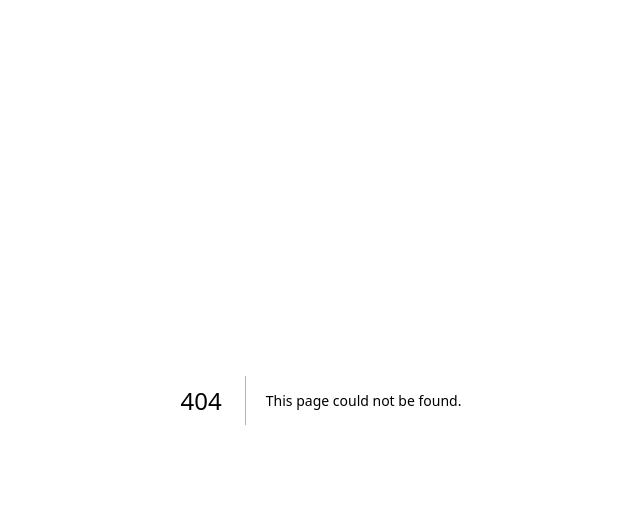
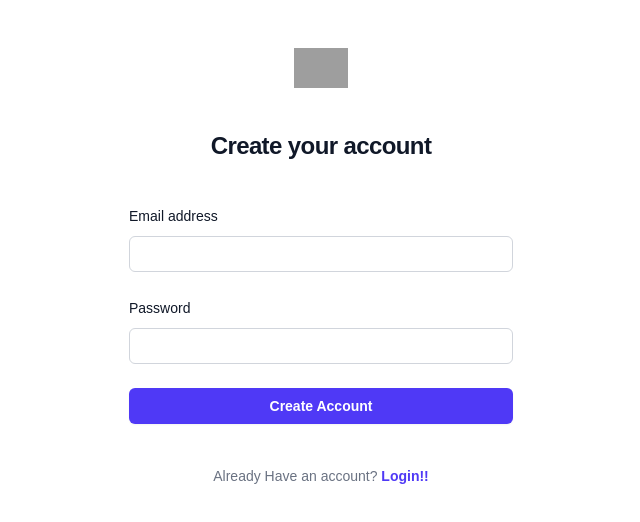
Before and after one commit to ayu-bhar/raks, a Next.js app: page /auth/signup in a window 1280 px wide. Before the commit this address had no page. Shown: the top 522 px of the page, without its empty margins (319-959 px from the left). Built offline with nearby package versions, Linux system fonts and the light colour scheme; grey boxes are pictures that could not be loaded.

Commit message:
feat: signup page

```diff
--- /dev/null
+++ b/app/auth/login/page.js
@@ -0,0 +1,11 @@
+import React from 'react'
+
+const page = () => {
+  return (
+    <div>
+      Login Page
+    </div>
+  )
+}
+
+export default page
--- /dev/null
+++ b/app/auth/signup/page.jsx
@@ -0,0 +1,79 @@
+
+import Image from "next/image"
+import Link from "next/link"
+export default function Example() {
+  return (
+    <>
+      <div className="flex min-h-full flex-col justify-center px-6 py-12 lg:px-8">
+        <div className="sm:mx-auto sm:w-full sm:max-w-sm">
+          <img
+            alt="Your Company"
+            src="https://tailwindcss.com/plus-assets/img/logos/mark.svg?color=indigo&shade=600"
+            className="mx-auto h-10 w-auto dark:hidden"
+          />
+          <Image src='/image.png' alt="Your Company" width={40} height={40} className="mx-auto h-10 w-auto hidden dark:block" />
+          <h2 className="mt-10 text-center text-2xl/9 font-bold tracking-tight text-gray-900 dark:text-white">
+            Create your account
+          </h2>
+        </div>
+
+        <div className="mt-10 sm:mx-auto sm:w-full sm:max-w-sm">
+          <form action="#" method="POST" className="space-y-6">
+            <div>
+              <label htmlFor="email" className="block text-sm/6 font-medium text-gray-900 dark:text-gray-100">
+                Email address
+              </label>
+              <div className="mt-2">
+                <input
+                  id="email"
+                  name="email"
+                  type="email"
+                  required
+                  autoComplete="email"
+                  className="block w-full rounded-md bg-white px-3 py-1.5 text-base text-gray-900 outline-1 -outline-offset-1 outline-gray-300 placeholder:text-gray-400 focus:outline-2 focus:-outline-offset-2 focus:outline-indigo-600 sm:text-sm/6 dark:bg-white/5 dark:text-white dark:outline-white/10 dark:placeholder:text-gray-500 dark:focus:outline-indigo-500"
+                />
+              </div>
+            </div>
+
+            <div>
+              <div className="flex items-center justify-between">
+                <label htmlFor="password" className="block text-sm/6 font-medium text-gray-900 dark:text-gray-100">
+                  Password
+                </label>
+              </div>
+              <div className="mt-2">
+                <input
+                  id="password"
+                  name="password"
+                  type="password"
+                  required
+                  autoComplete="current-password"
+                  className="block w-full rounded-md bg-white px-3 py-1.5 text-base text-gray-900 outline-1 -outline-offset-1 outline-gray-300 placeholder:text-gray-400 focus:outline-2 focus:-outline-offset-2 focus:outline-indigo-600 sm:text-sm/6 dark:bg-white/5 dark:text-white dark:outline-white/10 dark:placeholder:text-gray-500 dark:focus:outline-indigo-500"
+                />
+              </div>
+            </div>
+
+            <div>
+              <button
+                type="submit"
+                className="flex w-full justify-center rounded-md bg-indigo-600 px-3 py-1.5 text-sm/6 font-semibold text-white shadow-xs hover:bg-indigo-500 focus-visible:outline-2 focus-visible:outline-offset-2 focus-visible:outline-indigo-600 dark:bg-indigo-500 dark:shadow-none dark:hover:bg-indigo-400 dark:focus-visible:outline-indigo-500"
+              >
+                Create Account
+              </button>
+            </div>
+          </form>
+
+          <p className="mt-10 text-center text-sm/6 text-gray-500 dark:text-gray-400">
+            Already Have an account?{' '}
+            <Link
+              href="/auth/login"
+              className="font-semibold text-indigo-600 hover:text-indigo-500 dark:text-indigo-400 dark:hover:text-indigo-300"
+            >
+              Login!!
+            </Link>
+          </p>
+        </div>
+      </div>
+    </>
+  )
+}
--- a/package.json
+++ b/package.json
@@ -15,6 +15,8 @@
   },
   "devDependencies": {
     "@tailwindcss/postcss": "^4",
+    "@types/node": "25.0.3",
+    "@types/react": "19.2.7",
     "eslint": "^9",
     "eslint-config-next": "16.1.1",
     "tailwindcss": "^4"
```
Also changed, not shown: tsconfig.json (added, +37 -0 lines), public/image.png (added), 1 other file (tests, documents, lock files or other folders).
